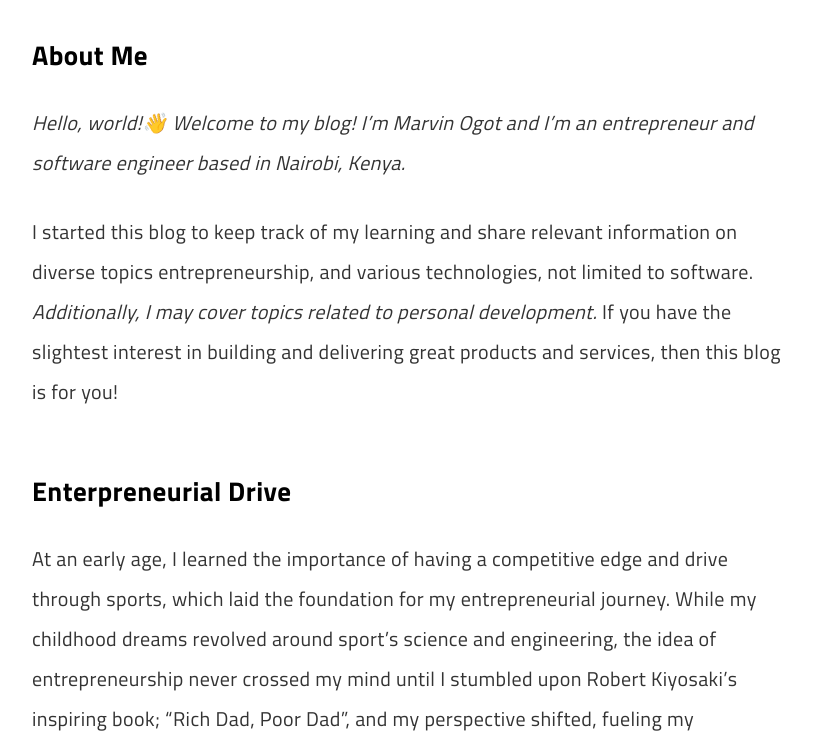
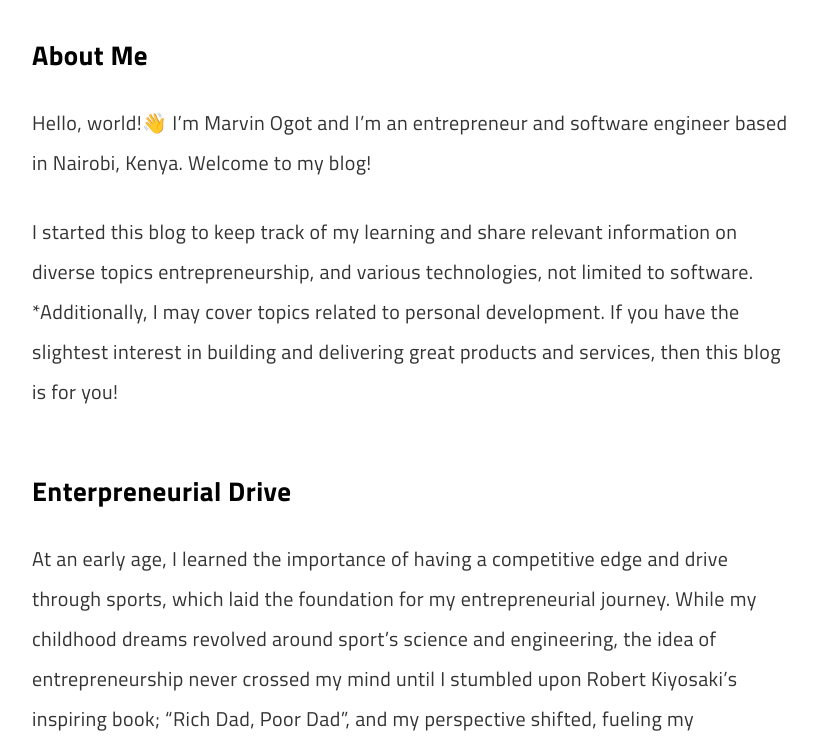
Before and after one commit to marv0/marv0.github.io, a Jekyll site: the page built from pages/about.md, in a window 1280 px wide and 900 px high, scrolled down 330 px, cut to the strip 153-900 px from the top of the window. Shown: the whole strip, without its empty margins (228-1045 px from the left). Built offline with Jekyll 4.4.1, drawn with Linux system fonts in a browser that asks for light colours; a script that is not in the unit is left out.

```diff
--- a/pages/about.md
+++ b/pages/about.md
@@ -10,10 +10,9 @@ permalink: /about/
 
 ### About Me
 
-*Hello, world!👋 Welcome to my blog!
-I'm Marvin Ogot and I’m an entrepreneur and software engineer based in Nairobi, Kenya.*
+Hello, world!👋 I'm Marvin Ogot and I’m an entrepreneur and software engineer based in Nairobi, Kenya. Welcome to my blog!
 
-I started this blog to keep track of my learning and share relevant information on diverse topics entrepreneurship, and various technologies, not limited to software. *Additionally, I may cover topics related to personal development.* If you have the slightest interest in building and delivering great products and services, then this blog is for you!
+I started this blog to keep track of my learning and share relevant information on diverse topics entrepreneurship, and various technologies, not limited to software. *Additionally, I may cover topics related to personal development. If you have the slightest interest in building and delivering great products and services, then this blog is for you!
 
 ### Enterpreneurial Drive
 
```
